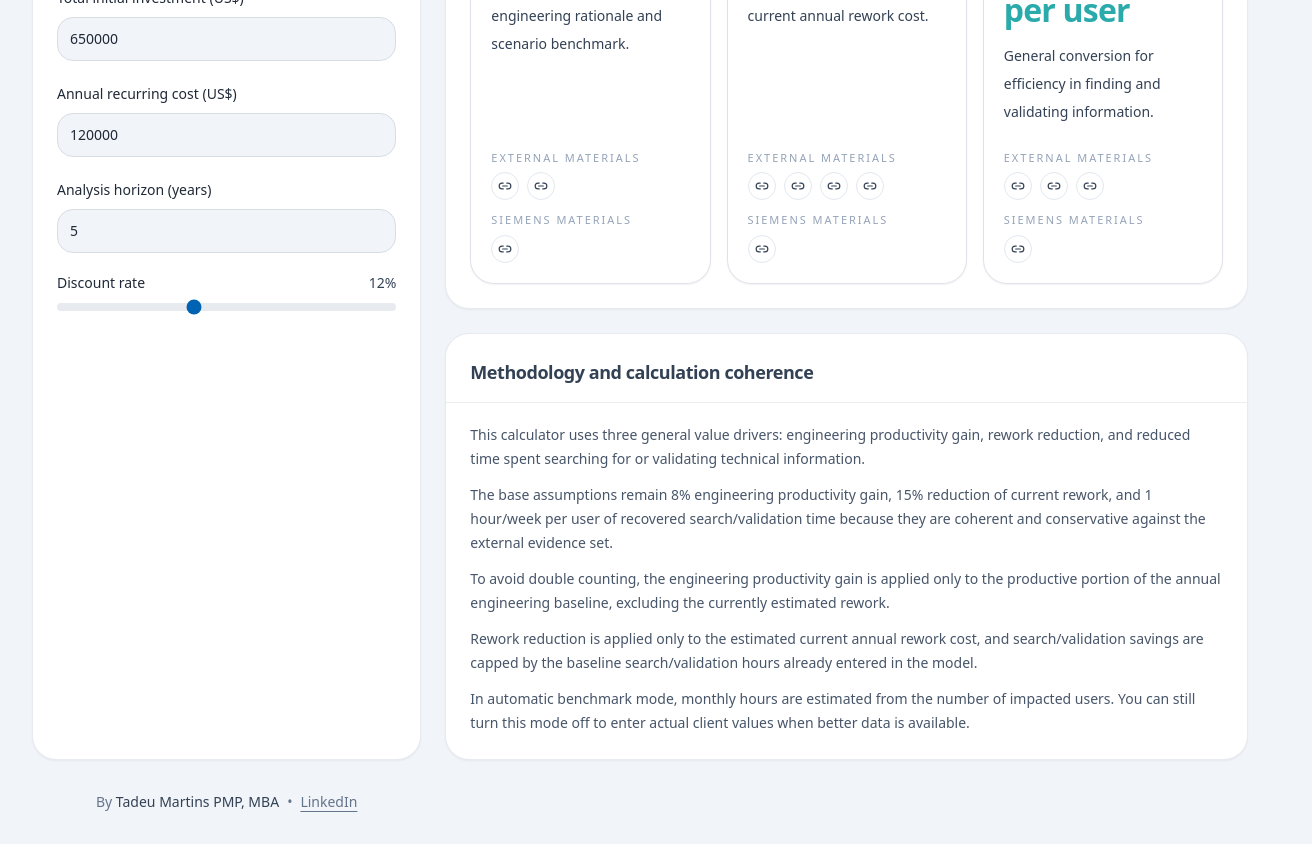
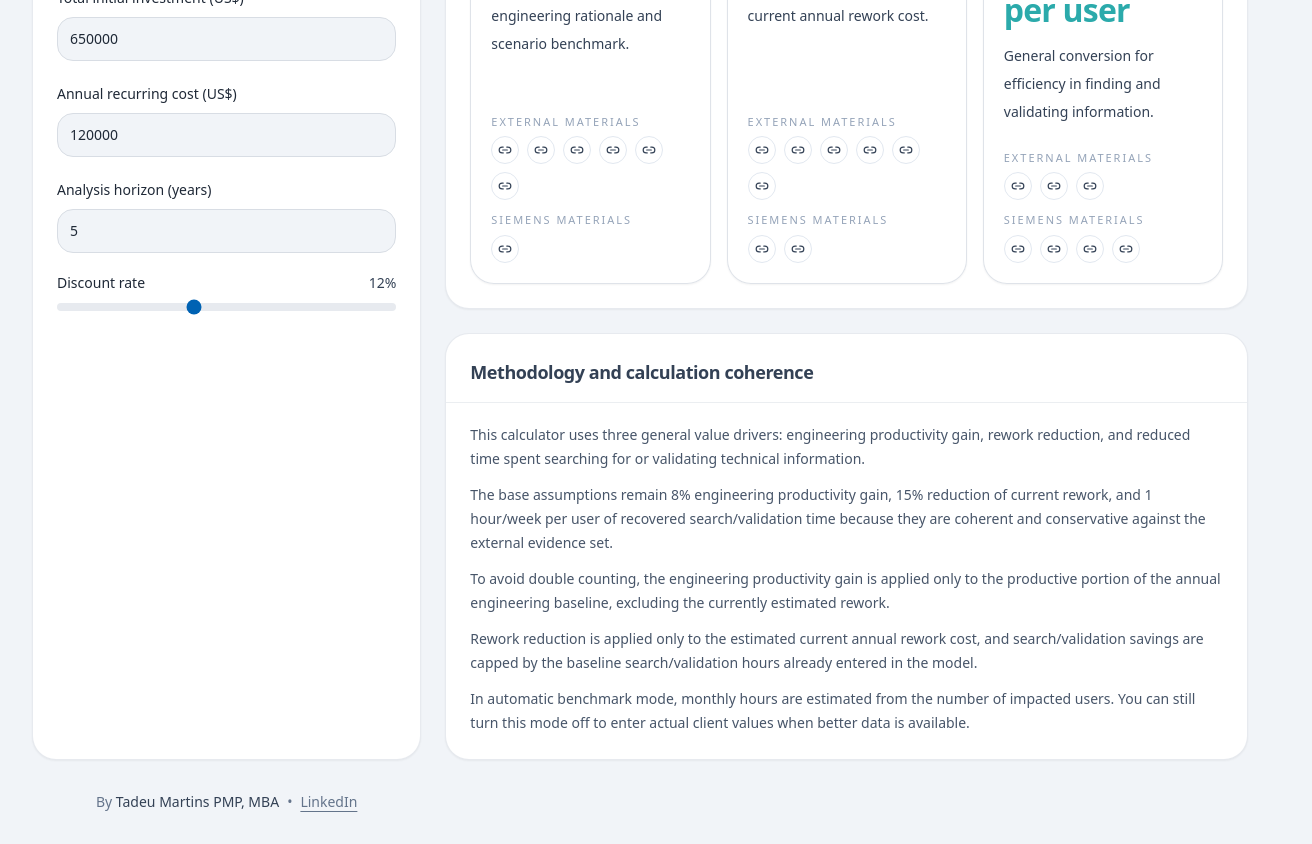
Before and after one commit to TadeuMartins/COMOS_CALCULATOR, a React (Vite) app: page / in a window 1280 px wide. Shown: the part 1180-2024 px from the top of the page, 1312 px wide, since content can reach past the window. Built offline with nearby package versions, Linux system fonts and the light colour scheme.

Commit message:
Add 10 new cost-reduction links across categories and hover tooltip on source icons
Agent-Logs-Url: https://github.com/TadeuMartins/COMOS_CALCULATOR/sessions/c8ec7679-25ef-4b19-bc69-c84dc91d4ae5

Co-authored-by: TadeuMartins <156713091+TadeuMartins@users.noreply.github.com>

```diff
--- a/comos_roi_calculator_app.tsx
+++ b/comos_roi_calculator_app.tsx
@@ -314,14 +314,37 @@ export default function ComosRoiCalculatorApp() {
         {
           label: language === "pt" ? "Chalmers systematic review sobre quantificação de valor em BIM" : "Chalmers systematic review on quantifying BIM investment value",
           url: "https://research.chalmers.se/publication/540280/file/540280_Fulltext.pdf",
+          tooltip: language === "pt" ? "Revisão sistemática sobre retorno de investimento em BIM — Chalmers University" : "Systematic review on BIM investment returns — Chalmers University",
         },
         {
           label: language === "pt" ? "ScienceDirect 2024 sobre influência do BIM em tempo e custo" : "ScienceDirect 2024 on BIM influence on time and cost",
           url: "https://www.sciencedirect.com/science/article/pii/S2590123024008107",
+          tooltip: language === "pt" ? "Estudo sobre impacto do BIM em prazo e custo de projetos — ScienceDirect" : "Study on BIM impact on project time and cost — ScienceDirect",
         },
         {
           label: language === "pt" ? "COMOS brochure com caso Novartis (8%–12% engineering savings)" : "COMOS brochure with Novartis case (8%–12% engineering savings)",
           url: "https://support.industry.siemens.com/cs/attachments/109765354/COMOS_Imagebroschuere_EN.pdf",
+          tooltip: language === "pt" ? "Caso Novartis: 8%–12% de economia em engenharia — Siemens COMOS" : "Novartis case: 8%–12% engineering savings — Siemens COMOS",
+        },
+        {
+          label: language === "pt" ? "PwC Global Mine 2024 — tendências de custo e produtividade" : "PwC Global Mine 2024 — cost and productivity trends",
+          url: "https://www.pwc.com/gx/en/mining/assets/pwc-global-mine-2024.pdf",
+          tooltip: language === "pt" ? "Panorama global de mineração: produtividade e otimização de custos — PwC" : "Global mining outlook: productivity and cost optimization — PwC",
+        },
+        {
+          label: language === "pt" ? "McKinsey: produtividade em operações de mineração" : "McKinsey: productivity in mining operations",
+          url: "https://www.mckinsey.com/industries/metals-and-mining/our-insights/productivity-in-mining-operations-reversing-the-downward-trend",
+          tooltip: language === "pt" ? "Como reverter a queda de produtividade na mineração — McKinsey" : "How to reverse declining mining productivity — McKinsey",
+        },
+        {
+          label: language === "pt" ? "McKinsey: inovação digital para produtividade em mineração" : "McKinsey: digital innovation for mining productivity",
+          url: "https://www.mckinsey.com/industries/metals-and-mining/our-insights/how-digital-innovation-can-improve-mining-productivity",
+          tooltip: language === "pt" ? "Inovação digital elevando a produtividade na mineração — McKinsey" : "Digital innovation boosting mining productivity — McKinsey",
+        },
+        {
+          label: language === "pt" ? "McKinsey: excelência operacional em mineração" : "McKinsey: mining for operational excellence",
+          url: "https://www.mckinsey.com/capabilities/operations/our-insights/mining-for-operational-excellence",
+          tooltip: language === "pt" ? "Estratégias para excelência operacional em mineração — McKinsey" : "Strategies for operational excellence in mining — McKinsey",
         },
       ],
     },
@@ -336,18 +359,22 @@ export default function ComosRoiCalculatorApp() {
         {
           label: language === "pt" ? "NIST sobre custo de interoperabilidade inadequada" : "NIST on the cost of inadequate interoperability",
           url: "https://nvlpubs.nist.gov/nistpubs/gcr/2004/nist.gcr.04-867.pdf",
+          tooltip: language === "pt" ? "Custo da falta de interoperabilidade em instalações industriais — NIST" : "Cost of inadequate interoperability in industrial facilities — NIST",
         },
         {
           label: language === "pt" ? "Love, Irani e Edwards sobre rework como problema endêmico" : "Love, Irani, and Edwards on rework as an endemic problem",
           url: "https://bura.brunel.ac.uk/bitstream/2438/1730/1/01347434.pdf",
+          tooltip: language === "pt" ? "Retrabalho como problema endêmico em projetos — Brunel University" : "Rework as an endemic problem in projects — Brunel University",
         },
         {
           label: language === "pt" ? "MDPI 2020 sobre redução de horas acumuladas com BIM" : "MDPI 2020 on reduced cumulative hours with BIM",
           url: "https://www.mdpi.com/2071-1050/12/21/8927",
+          tooltip: language === "pt" ? "Redução de horas acumuladas em projetos com uso de BIM — MDPI" : "Reduction of cumulative project hours using BIM — MDPI",
         },
         {
           label: language === "pt" ? "PlanGrid/FMI sobre retrabalho ligado a dados ruins e má comunicação" : "PlanGrid/FMI on rework caused by bad data and miscommunication",
           url: "https://pg.plangrid.com/rs/572-JSV-775/images/Construction_Disconnected.pdf",
+          tooltip: language === "pt" ? "Retrabalho causado por dados ruins e comunicação falha — PlanGrid/FMI" : "Rework driven by poor data and miscommunication — PlanGrid/FMI",
         },
         {
           label:
@@ -355,6 +382,22 @@ export default function ComosRoiCalculatorApp() {
               ? "COMOS brochure (base integrada para reduzir inconsistências e retrabalho)"
               : "COMOS brochure (integrated data foundation to reduce inconsistencies and rework)",
           url: "https://support.industry.siemens.com/cs/attachments/109765354/COMOS_Imagebroschuere_EN.pdf",
+          tooltip: language === "pt" ? "Base de dados integrada para reduzir inconsistências — Siemens COMOS" : "Integrated data foundation to cut inconsistencies — Siemens COMOS",
+        },
+        {
+          label: language === "pt" ? "Deloitte/Siemens: digital twin e empresa baseada em modelo" : "Deloitte/Siemens: digital twin and the model-based enterprise",
+          url: "https://blogs.sw.siemens.com/thought-leadership/2023/04/05/deloitte-siemens-and-the-model-based-enterprise-the-future-of-the-digital-twin/",
+          tooltip: language === "pt" ? "Digital twin como base para reduzir retrabalho em engenharia — Deloitte/Siemens" : "Digital twin as foundation to reduce engineering rework — Deloitte/Siemens",
+        },
+        {
+          label: language === "pt" ? "Deloitte: aplicações de digital twin — ponte entre físico e digital" : "Deloitte: digital twin applications — bridging physical and digital",
+          url: "https://www2.deloitte.com/us/en/insights/focus/tech-trends/2020/digital-twin-applications-bridging-the-physical-and-digital.html",
+          tooltip: language === "pt" ? "Aplicações de gêmeo digital para eliminar erros e retrabalho — Deloitte" : "Digital twin applications eliminating errors and rework — Deloitte",
+        },
+        {
+          label: language === "pt" ? "Deloitte: estratégia de digital twin para redução de riscos" : "Deloitte: digital twin strategy for risk reduction",
+          url: "https://www.deloitte.com/us/en/insights/topics/business-strategy-growth/digital-twin-strategy.html",
+          tooltip: language === "pt" ? "Estratégia de gêmeo digital para minimizar riscos e retrabalho — Deloitte" : "Digital twin strategy to minimize risk and rework — Deloitte",
         },
       ],
     },
@@ -369,14 +412,17 @@ export default function ComosRoiCalculatorApp() {
         {
           label: language === "pt" ? "McKinsey The Social Economy" : "McKinsey The Social Economy",
           url: "https://www.mckinsey.com/industries/technology-media-and-telecommunications/our-insights/the-social-economy",
+          tooltip: language === "pt" ? "Valor da economia social e busca de informação — McKinsey" : "Value of the social economy and information search — McKinsey",
         },
         {
           label: language === "pt" ? "McKinsey Capturing business value with social technologies" : "McKinsey Capturing business value with social technologies",
           url: "https://www.mckinsey.com/~/media/McKinsey/Industries/Technology%20Media%20and%20Telecommunications/High%20Tech/Our%20Insights/Capturing%20business%20value%20with%20social%20technologies/Capturing%20business%20value%20with%20social%20technologies.pdf",
+          tooltip: language === "pt" ? "Captura de valor com tecnologias sociais na busca de informação — McKinsey" : "Capturing value with social technologies in information search — McKinsey",
         },
         {
           label: language === "pt" ? "Deloitte Access Economics 2025 sobre adoção digital na construção" : "Deloitte Access Economics 2025 on digital adoption in construction",
           url: "https://www.deloitte.com/au/en/services/economics/analysis/state-digital-adoption-construction-industry.html",
+          tooltip: language === "pt" ? "Estado da adoção digital na construção e acesso à informação — Deloitte" : "State of digital adoption in construction and information access — Deloitte",
         },
         {
           label:
@@ -384,6 +430,22 @@ export default function ComosRoiCalculatorApp() {
               ? "COMOS brochure (single source of truth e fluxo contínuo da informação)"
               : "COMOS brochure (single source of truth and continuous flow of information)",
           url: "https://support.industry.siemens.com/cs/attachments/109765354/COMOS_Imagebroschuere_EN.pdf",
+          tooltip: language === "pt" ? "Fonte única de verdade e fluxo contínuo de informação — Siemens COMOS" : "Single source of truth and continuous information flow — Siemens COMOS",
+        },
+        {
+          label: language === "pt" ? "Siemens: mina digital — gestão de informação no ciclo de vida" : "Siemens: digital mine — lifecycle information management",
+          url: "https://assets.new.siemens.com/siemens/assets/api/uuid:b773dc99-f6c6-4747-96c9-0395b98c39e8/minerals-days-chile-digital-mine-roland-ehrl.pdf",
+          tooltip: language === "pt" ? "Gestão de informação da mina digital no ciclo de vida — Siemens" : "Digital mine lifecycle information management — Siemens",
+        },
+        {
+          label: language === "pt" ? "Siemens: ferramenta de colaboração digital para mineração" : "Siemens: digital collaboration tool for mining operations",
+          url: "https://resources.sw.siemens.com/en-US/solution-brief-mining-operations-digital-collaboration-tool/",
+          tooltip: language === "pt" ? "Colaboração digital para acesso rápido a dados de operação — Siemens" : "Digital collaboration for quick access to operations data — Siemens",
+        },
+        {
+          label: language === "pt" ? "Siemens: excelência digital no ciclo de vida da mineração" : "Siemens: digital lifecycle excellence for mining",
+          url: "https://blogs.sw.siemens.com/energy-utilities/2023/07/07/digital-lifecycle-excellence-for-mining/",
+          tooltip: language === "pt" ? "Excelência no ciclo de vida digital para mineração — Siemens" : "Digital lifecycle excellence for mining operations — Siemens",
         },
       ],
     },
@@ -721,7 +783,7 @@ function SourceList({
   externalSourcesLabel,
   siemensSourcesLabel,
 }: {
-  sources: Array<{ label: string; url: string }>;
+  sources: Array<{ label: string; url: string; tooltip?: string }>;
   itemTitle: string;
   externalSourcesLabel: string;
   siemensSourcesLabel: string;
@@ -744,18 +806,26 @@ function SourceList({
           <div className="text-[11px] uppercase tracking-[0.18em] text-slate-400">{group.label}</div>
           <ul className="flex flex-wrap gap-2">
             {group.items.map((source) => (
-              <li key={source.url}>
+              <li key={source.url} className="relative group/tip">
                 <a
                   href={resolveSourceUrl(source.url)}
                   target="_blank"
                   rel="noreferrer"
                   aria-label={`${itemTitle}: ${group.label} — ${source.label}`}
-                  title={source.label}
                   className="inline-flex h-7 w-7 items-center justify-center rounded-full border border-slate-200 bg-white text-slate-700 transition hover:border-slate-400 hover:text-slate-900"
                 >
                   <Link2 className="h-3.5 w-3.5 shrink-0" />
                   <span className="sr-only">{source.label}</span>
                 </a>
+                {(source.tooltip || source.label) && (
+                  <span
+                    role="tooltip"
+                    className="pointer-events-none absolute bottom-full left-1/2 z-50 mb-2 -translate-x-1/2 whitespace-nowrap rounded-lg bg-slate-800 px-3 py-1.5 text-xs leading-snug text-white opacity-0 shadow-lg transition-opacity group-hover/tip:opacity-100"
+                  >
+                    {source.tooltip || source.label}
+                    <span className="absolute left-1/2 top-full -translate-x-1/2 border-4 border-transparent border-t-slate-800" />
+                  </span>
+                )}
               </li>
             ))}
           </ul>
```
